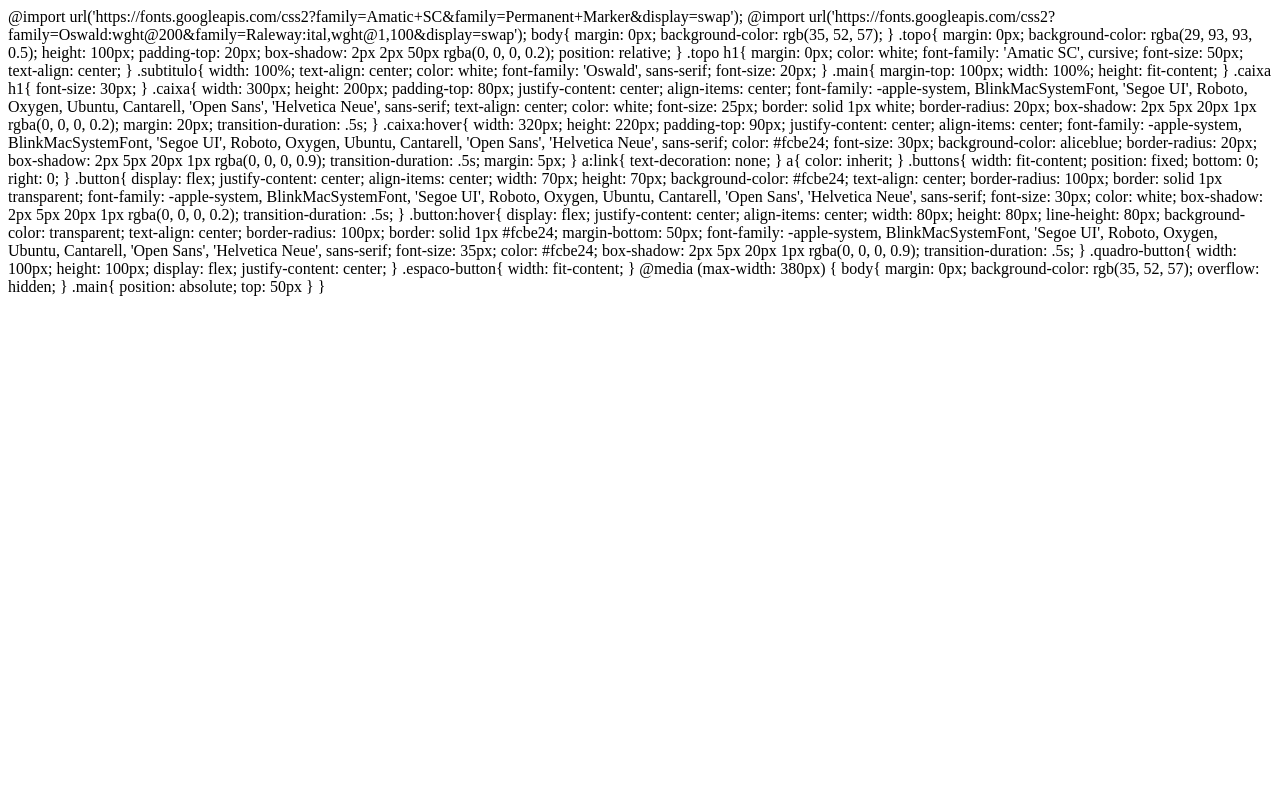
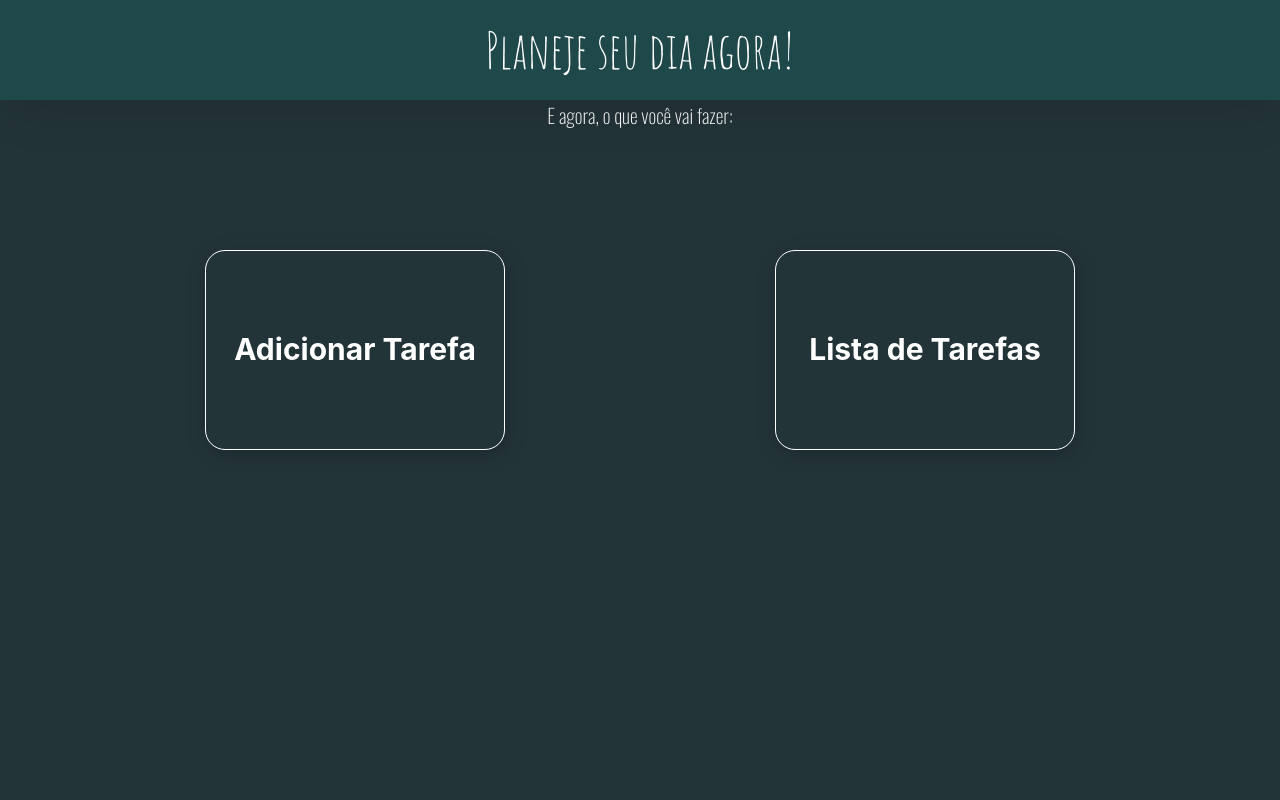
Before and after one commit to Gabrielhfalcao/To-do-List-Flask, a Flask app: page / in a window 1280 px wide. Run offline with Flask 3, Linux system fonts and the light colour scheme; some libraries are stand-ins or nearby versions.

Commit message:
Update home.html

```diff
--- a/app/templates/home.html
+++ b/app/templates/home.html
@@ -1,151 +1,40 @@
-@import url('https://fonts.googleapis.com/css2?family=Amatic+SC&family=Permanent+Marker&display=swap');
+<!DOCTYPE html>
+<html lang="pt-BR">
+  <head>
+    <meta charset="UTF-8">
+    <meta name="viewport" content="width=device-width, initial-scale=1.0">
+    <link rel="stylesheet" href="https://stackpath.bootstrapcdn.com/bootstrap/4.1.3/css/bootstrap.min.css" integrity="sha384-MCw98/SFnGE8fJT3GXwEOngsV7Zt27NXFoaoApmYm81iuXoPkFOJwJ8ERdknLPMO" crossorigin="anonymous">
+    <link rel="stylesheet" href="../static/home.css">
+  </head>
+  <body>
+    <div class="topo">
+      <h1>Planeje seu dia agora!</h1>
+    </div>
 
-@import url('https://fonts.googleapis.com/css2?family=Oswald:wght@200&family=Raleway:ital,wght@1,100&display=swap');
+    <div class="subtitulo">
+      <p>E agora, o que você vai fazer:</p>
+    </div>
 
-body{
-  margin: 0px;
-  background-color: rgb(35, 52, 57);
-}
+    <div class="main">
+        <div class="container">
+            <div class="row">
+                <div class="col-lg-6 col-md-6 col-sm-12 d-flex justify-content-center">
+                    <div class="espace1">
+                        <a href="/newTask"><div class="caixa">
+                            <h1><b>Adicionar Tarefa</b></h1>
+                        </div></a>
+                    </div>
+                </div>
 
-.topo{
-  margin: 0px;
-  background-color: rgba(29, 93, 93, 0.5);
-  height: 100px;
-  padding-top: 20px;
-  box-shadow: 2px 2px 50px rgba(0, 0, 0, 0.2);
-  position: relative;
-}
-
-.topo h1{
-  margin: 0px;
-  color: white;
-  font-family: 'Amatic SC', cursive;
-  font-size: 50px;
-  text-align: center;
-}
-
-.subtitulo{
-  width: 100%;
-  text-align: center;
-  color: white;
-  font-family: 'Oswald', sans-serif;
-  font-size: 20px;
-}
-
-.main{
-  margin-top: 100px;
-  width: 100%;
-  height: fit-content;
-}
-
-.caixa h1{
-    font-size: 30px;
-}
-
-.caixa{
-  width: 300px;
-  height: 200px;
-  padding-top: 80px;
-  justify-content: center;
-  align-items: center;
-  font-family: -apple-system, BlinkMacSystemFont, 'Segoe UI', Roboto, Oxygen, Ubuntu, Cantarell, 'Open Sans', 'Helvetica Neue', sans-serif;
-  text-align: center;
-  color: white;
-  font-size: 25px;
-  border: solid 1px white;
-  border-radius: 20px;
-  box-shadow: 2px 5px 20px 1px rgba(0, 0, 0, 0.2);
-  margin: 20px;
-  transition-duration: .5s;
-}
-
-.caixa:hover{
-  width: 320px;
-  height: 220px;
-  padding-top: 90px;
-  justify-content: center;
-  align-items: center;
-  font-family: -apple-system, BlinkMacSystemFont, 'Segoe UI', Roboto, Oxygen, Ubuntu, Cantarell, 'Open Sans', 'Helvetica Neue', sans-serif;
-  color: #fcbe24;
-  font-size: 30px;
-  background-color: aliceblue;
-  border-radius: 20px;
-  box-shadow: 2px 5px 20px 1px rgba(0, 0, 0, 0.9);
-  transition-duration: .5s;
-  margin: 5px;
-}
-
-a:link{
-  text-decoration: none;
-}
-
-a{
-  color: inherit;
-}
-
-.buttons{
-    width: fit-content;
-    position: fixed;
-    bottom: 0;
-    right: 0;
-}
-
-.button{
-  display: flex;
-  justify-content: center;
-  align-items: center;
-  width: 70px;
-  height: 70px;
-  background-color: #fcbe24;
-  text-align: center;
-  border-radius: 100px;
-  border: solid 1px transparent;
-  font-family: -apple-system, BlinkMacSystemFont, 'Segoe UI', Roboto, Oxygen, Ubuntu, Cantarell, 'Open Sans', 'Helvetica Neue', sans-serif;
-  font-size: 30px;
-  color: white;
-  box-shadow: 2px 5px 20px 1px rgba(0, 0, 0, 0.2);
-  transition-duration: .5s;
-}
-
-.button:hover{
-  display: flex;
-  justify-content: center;
-  align-items: center;
-  width: 80px;
-  height: 80px;
-  line-height: 80px;
-  background-color: transparent;
-  text-align: center;
-  border-radius: 100px;
-  border: solid 1px #fcbe24;
-  margin-bottom: 50px;
-  font-family: -apple-system, BlinkMacSystemFont, 'Segoe UI', Roboto, Oxygen, Ubuntu, Cantarell, 'Open Sans', 'Helvetica Neue', sans-serif;
-  font-size: 35px;
-  color: #fcbe24;
-  box-shadow: 2px 5px 20px 1px rgba(0, 0, 0, 0.9);
-  transition-duration: .5s;
-}
-
-.quadro-button{
-  width: 100px;
-  height: 100px;
-  display: flex;
-  justify-content: center;
-}
-
-.espaco-button{
-  width: fit-content;
-}
-
-@media (max-width: 380px) {
-    body{
-        margin: 0px;
-        background-color: rgb(35, 52, 57);
-        overflow: hidden;
-    }
-
-    .main{
-        position: absolute;
-        top: 50px
-    }
-}
+                <div class="col-lg-6 col-md-6 col-sm-12 d-flex justify-content-center">
+                    <div class="espace1">
+                        <a href="/taskList"><div class="caixa">
+                            <h1><b>Lista de Tarefas</b></h1>
+                        </div></a>
+                    </div>
+                </div>
+            </div>
+        </div>
+    </div>
+  </body>
+</html>
```
